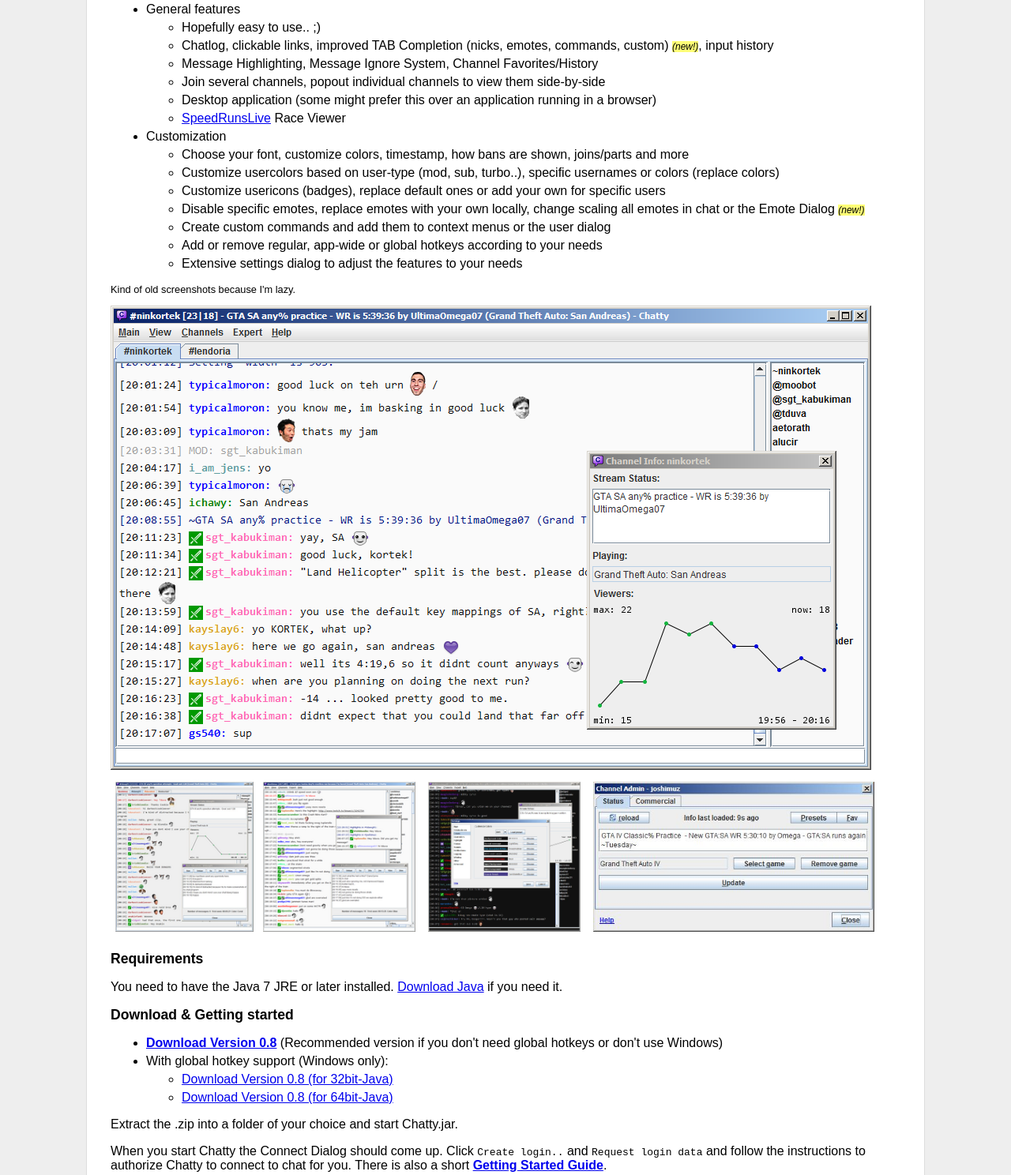
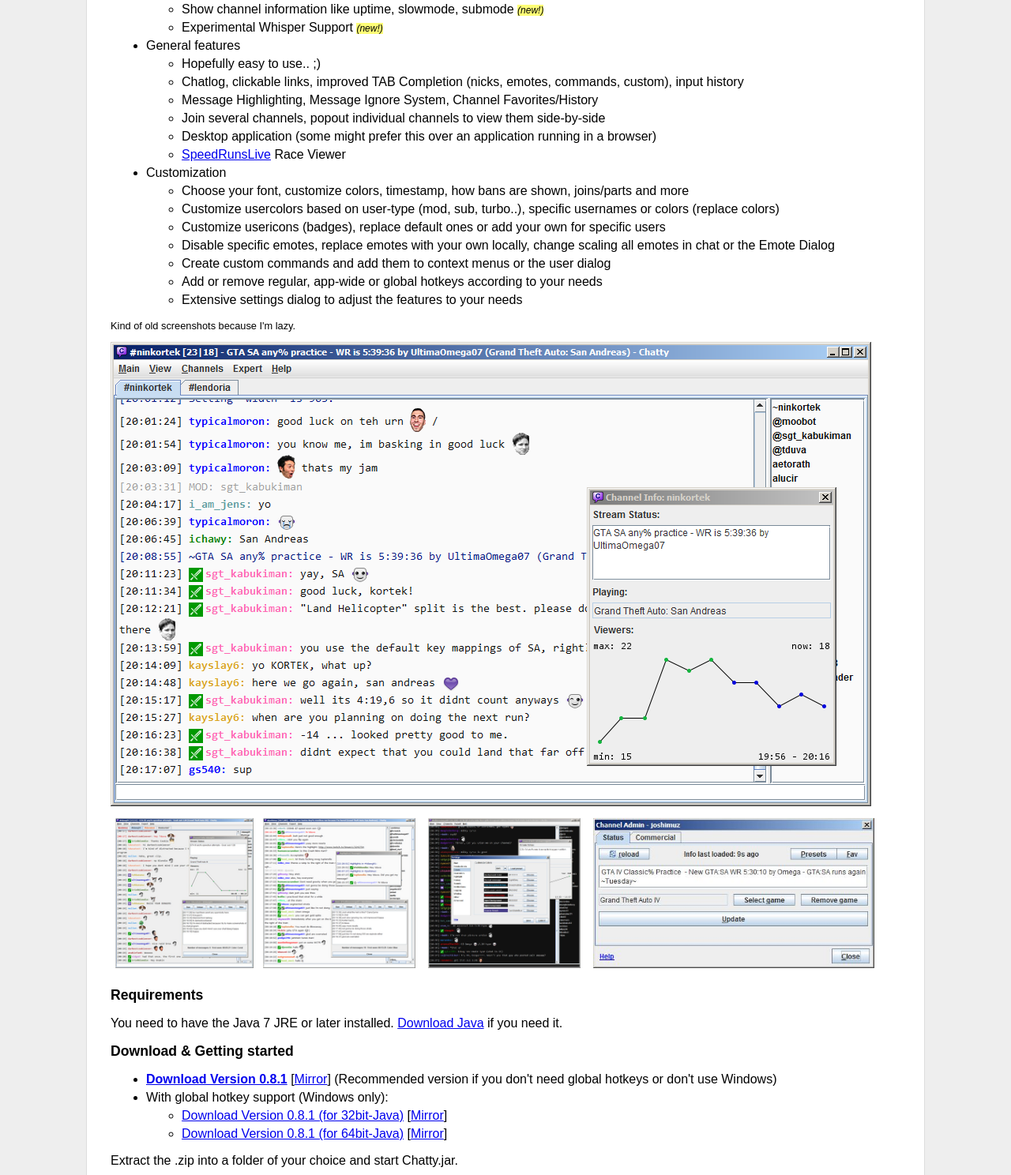
Before and after one commit to chatty/chatty.github.io, a plain HTML site: page index.html in a window 1280 px wide. Shown: the part 502-1990 px from the top of the page at 79% size. Drawn offline with Linux system fonts and the light colour scheme.

Commit message:
0.8.1 updates

```diff
--- a/index.html
+++ b/index.html
@@ -15,7 +15,7 @@
 		      { ceiling: null,  text: "$years years ago" }
 		]
 	}
-	document.getElementById("ago").innerHTML = "Version 0.8 released "+humanized_time_span("2015/06/09", Date(), custom_date_formats)+"";
+	document.getElementById("ago").innerHTML = "Version 0.8.1 released "+humanized_time_span("2015/08/10", Date(), custom_date_formats)+"";
 }
 -->
 </script>
@@ -144,17 +144,19 @@
 			<li>Easily open streams in your browser, or run <a href="http://livestreamer.tanuki.se/en/latest/">Livestreamer</a> out of Chatty</li>
 			<li>Optional compact way of showing mod/unmod/joins/parts messages</li>
 			<li>View a list with the most recent followers/subscribers of your channel
-			<li>With <a href="http://frankerfacez.com">FrankerFaceZ</a>-Support (Emoticons &amp; Custom Mod Icons) and <a href="http://betterttv.nightdev.com">BetterTTV</a> emotes, including unified bot badge<span class="new">(new!)</span></li>
-			<li>Dialog with your paid emotes, channel-specific emotes, all global emotes<span class="new">(new!)</span> and Twitch emotes you favorited</li>
+			<li>With <a href="http://frankerfacez.com">FrankerFaceZ</a>-Support (Emoticons &amp; Custom Mod Icons) and <a href="http://betterttv.nightdev.com">BetterTTV</a> emotes, including unified bot badge</li>
+			<li>Dialog with your paid emotes, channel-specific emotes, all global emotes and Twitch emotes you favorited</li>
 			<li>Connect with OAuth (your Twitch account password is never entered in the application)</li>
 			<li>Let Chatty help making Stream Highlights by adding the current stream time to a file (including optionally your moderators)</li>
+			<li>Show channel information like uptime, slowmode, submode <span class="new">(new!)</span></li>
+			<li>Experimental Whisper Support <span class="new">(new!)</span></li>
 		</ul>
 		</li>
 
 		<li>General features
 		<ul>
 			<li>Hopefully easy to use.. ;)</li>
-			<li>Chatlog, clickable links, improved TAB Completion (nicks, emotes, commands, custom) <span class="new">(new!)</span>, input history</li>
+			<li>Chatlog, clickable links, improved TAB Completion (nicks, emotes, commands, custom), input history</li>
 			<li>Message Highlighting, Message Ignore System, Channel Favorites/History</li>
 			<li>Join several channels, popout individual channels to view them side-by-side</li>
 			<li>Desktop application (some might prefer this over an application running in a browser)</li>
@@ -167,7 +169,7 @@
 			<li>Choose your font, customize colors, timestamp, how bans are shown, joins/parts and more</li>
 			<li>Customize usercolors based on user-type (mod, sub, turbo..), specific usernames or colors (replace colors)</li>
 			<li>Customize usericons (badges), replace default ones or add your own for specific users</li>
-			<li>Disable specific emotes, replace emotes with your own locally, change scaling all emotes in chat or the Emote Dialog <span class="new">(new!)</span></li>
+			<li>Disable specific emotes, replace emotes with your own locally, change scaling all emotes in chat or the Emote Dialog</li>
 			<li>Create custom commands and add them to context menus or the user dialog</li>
 			<li>Add or remove regular, app-wide or global hotkeys according to your needs</li>
 			<li>Extensive settings dialog to adjust the features to your needs</li>
@@ -188,10 +190,14 @@
 
 	<h2 id="download">Download & Getting started</h2>
 	<ul>
-		<li><a href="https://www.dropbox.com/s/a3k1y8hxdohjnsy/Chatty_0.8.zip?dl=0"><strong>Download Version 0.8</strong></a> (Recommended version if you don't need global hotkeys or don't use Windows)</li>
+		<li><a href="https://github.com/chatty/chatty/releases/download/v0.8.1/Chatty_0.8.1.zip"><strong>Download Version 0.8.1</strong></a>
+	       		[<a href="https://www.dropbox.com/s/9nik7ejjc4odrxt/Chatty_0.8.1.zip?dl=0">Mirror</a>]
+			(Recommended version if you don't need global hotkeys or don't use Windows)</li>
 		<li>With global hotkey support (Windows only):<ul>
-			<li><a href="https://www.dropbox.com/s/jh7qodggjhahyni/Chatty_0.8_hotkey_32bit.zip?dl=0">Download Version 0.8 (for 32bit-Java)</a></li>
-			<li><a href="https://www.dropbox.com/s/jfm8y0w9cl7c5mb/Chatty_0.8_hotkey_64bit.zip?dl=0">Download Version 0.8 (for 64bit-Java)</a></li>
+			<li><a href="https://github.com/chatty/chatty/releases/download/v0.8.1/Chatty_0.8.1_hotkey_32bit.zip">Download Version 0.8.1 (for 32bit-Java)</a>
+				[<a href="https://www.dropbox.com/s/jdkleqba9dga4uw/Chatty_0.8.1_hotkey_32bit.zip?dl=0">Mirror</a>]</li>
+			<li><a href="https://github.com/chatty/chatty/releases/download/v0.8.1/Chatty_0.8.1_hotkey_64bit.zip">Download Version 0.8.1 (for 64bit-Java)</a>
+				[<a href="https://www.dropbox.com/s/bzyrlk0khupkve3/Chatty_0.8.1_hotkey_64bit.zip?dl=0">Mirror</a>]</li>
 		</ul></li>
 	</ul>
 
```
Also changed, not shown: changes.txt, version.txt.
